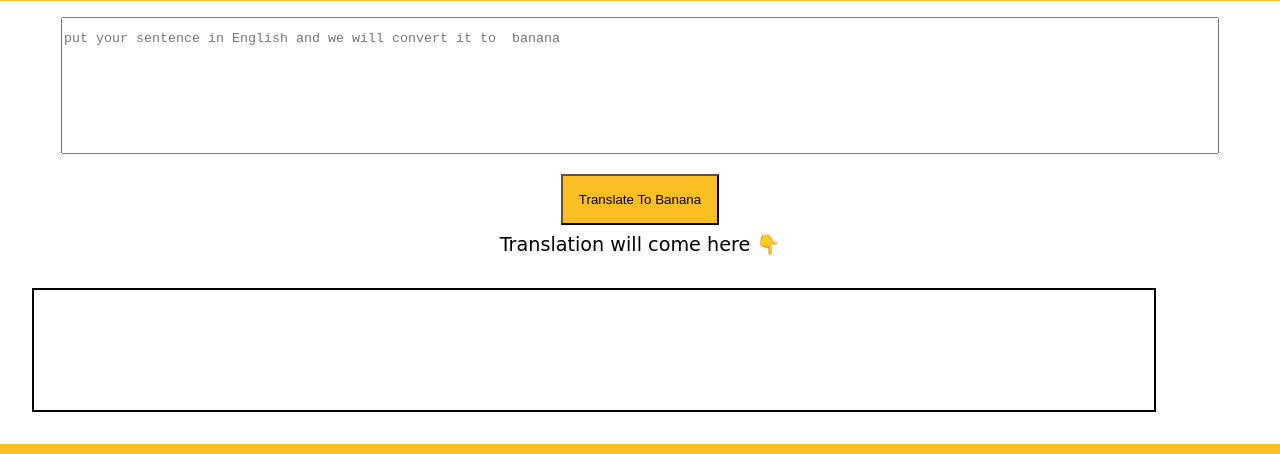
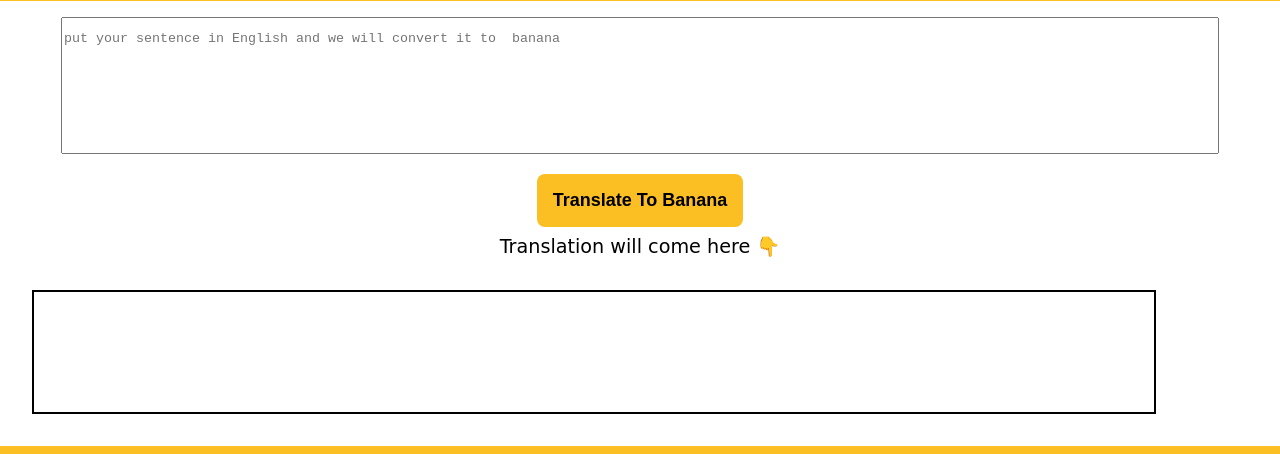
Before and after one commit to AswathyVNair/banana-speak, a plain HTML site: page index.html in a window 1280 px wide. Shown: the part 83-537 px from the top of the page. Drawn offline with Linux system fonts and the light colour scheme; a web font is replaced by a local one.

Commit message:
style: styled button

```diff
--- a/style.css
+++ b/style.css
@@ -33,6 +33,10 @@ textarea {
 #btn-translate {
   background-color: var(--primary-color);
   padding: 1rem;
+  border: none;
+  border-radius: 0.5rem;
+  font-size: large;
+  font-weight: 600;
 }
 
 .heading {
```
